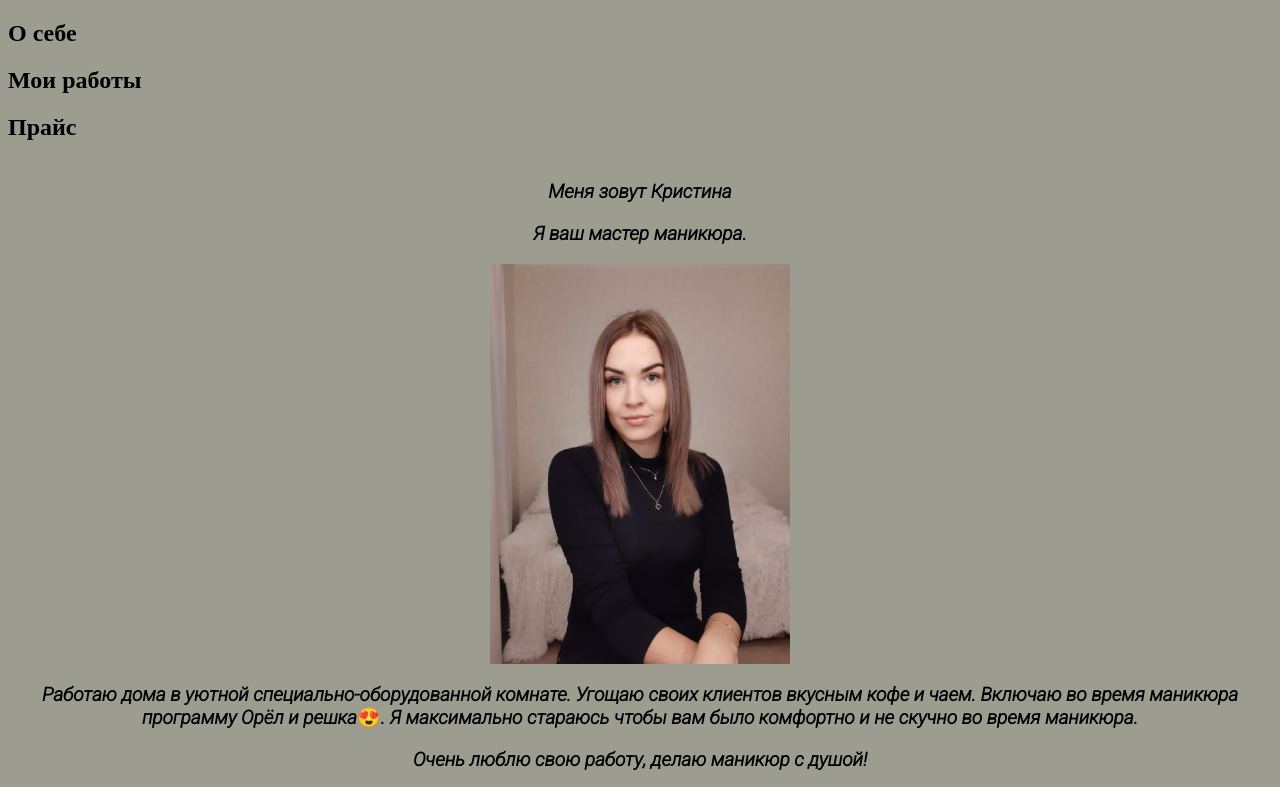
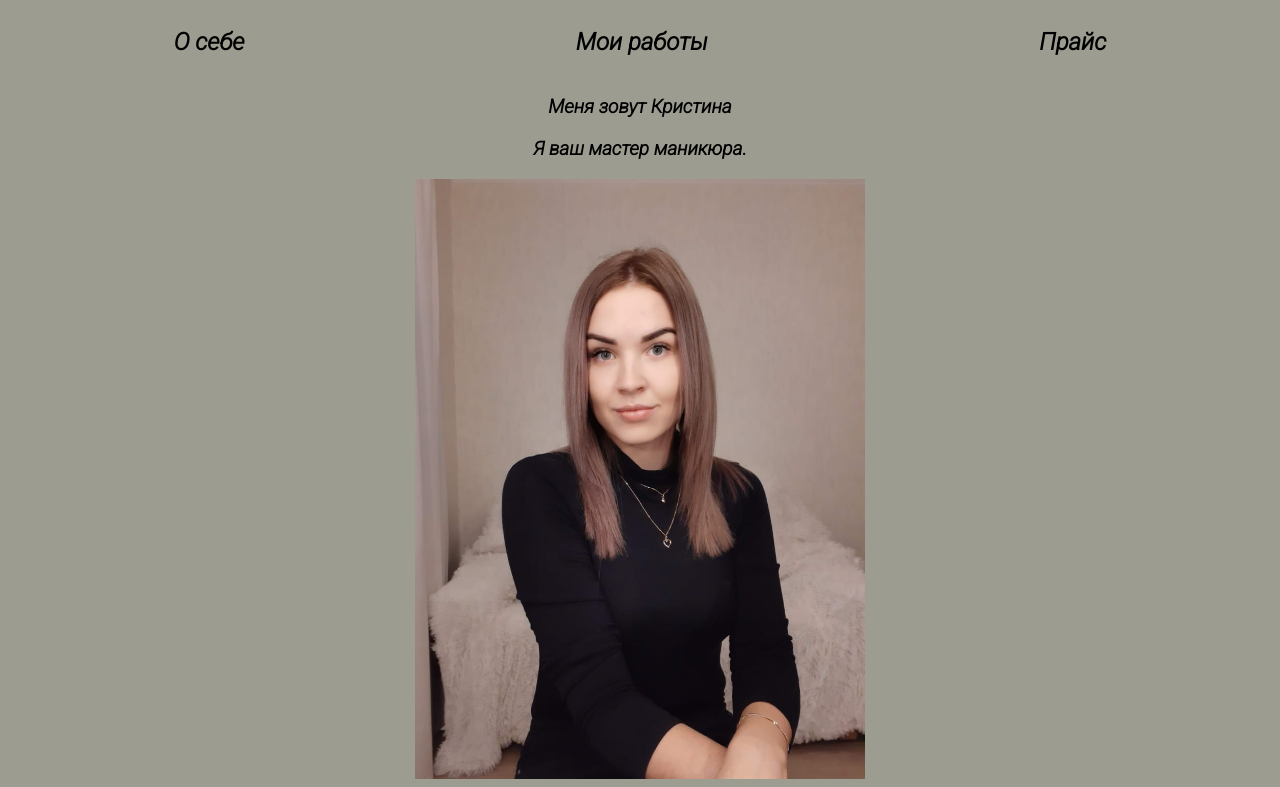
Before and after one commit to assd-1988/fellerito_nail, a plain HTML site: page index.html in a window 1280 px wide. Shown: the top 787 px of the page. Drawn offline with Linux system fonts and the light colour scheme.

Commit message:
45353534

```diff
--- a/css/class.css
+++ b/css/class.css
@@ -1,6 +1,11 @@
 
 body {
     background-color: rgb(156, 156, 145);
+}
+.header{
+    display: flex;
+    justify-content: space-around;
+    font-family:'Roboto', sans-serif ;
 }
 .main {
     display: flex;
@@ -8,7 +13,7 @@ body {
     }
 .content {
     display: flex;
-    flex-basis: 400px; height:400px;
+    flex-basis: 600px; height:600px;
     justify-content: center;
     }
 .content-text{
```
